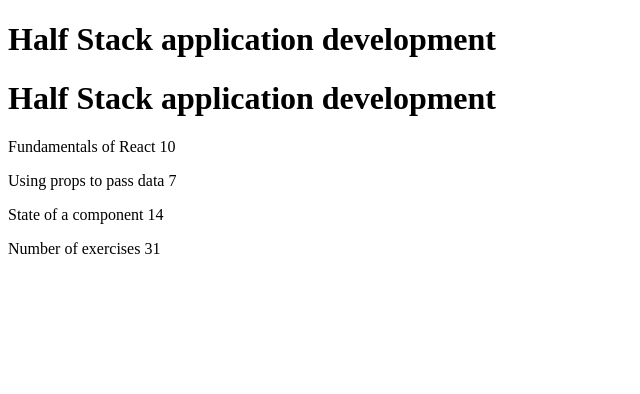
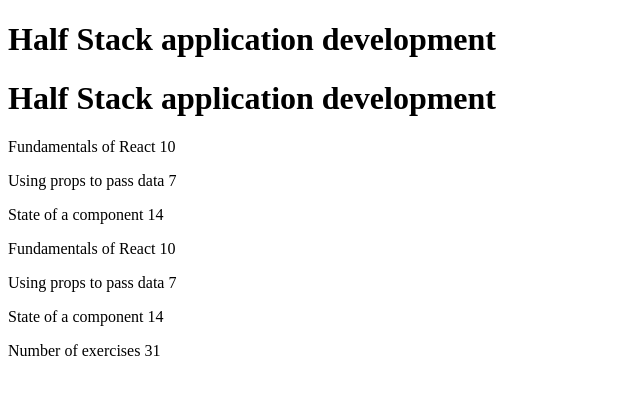
Before and after one commit to jungleistx/fullstackopen, a React (Vite) app in the folder part1/courseinfo/: page / in a window 1280 px wide. Shown: the top 394 px of the page, without its empty margins (0-640 px from the left). Built offline with nearby package versions, Linux system fonts and the light colour scheme.

Commit message:
add Content component

```diff
--- a/part1/courseinfo/src/App.jsx
+++ b/part1/courseinfo/src/App.jsx
@@ -1,12 +1,29 @@
 
 const Header = (props) => {
-
   return (
     <>
       <h1>{props.course}</h1>
     </>
   )
 }
+
+
+const Content = (props) => {
+  return (
+    <>
+      <p>
+        {props.p1} {props.ex1}
+      </p>
+      <p>
+        {props.p2} {props.ex2}
+      </p>
+      <p>
+        {props.p3} {props.ex3}
+      </p>
+    </>
+  )
+}
+
 
 
 
@@ -32,6 +49,9 @@
       <p>
         {part3} {exercises3}
       </p>
+      <Content p1={part1} ex1={exercises1}
+        p2={part2} ex2={exercises2}
+        p3={part3} ex3={exercises3}/>
       <p>Number of exercises {exercises1 + exercises2 + exercises3}</p>
     </div>
   )
```
